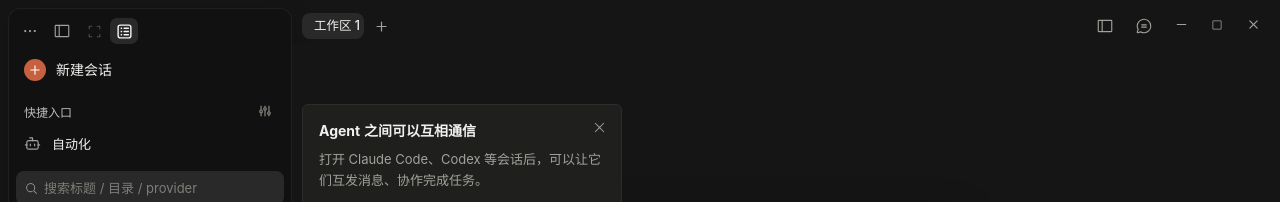
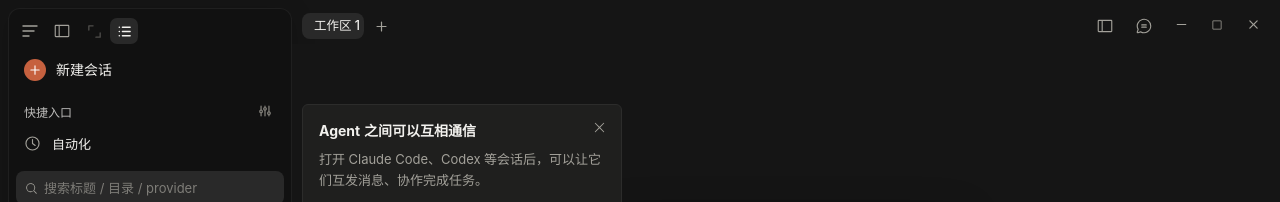
Before and after one commit to token-hunter/CrewVela, a React (Vite) app: page / in a window 1280 px wide. Shown: the top 202 px of the page. Built offline with nearby package versions, Linux system fonts and the light colour scheme.

Commit message:
style(ui): 简化侧栏导航与终端入口图标

```diff
--- a/src/components/AppSidebar.tsx
+++ b/src/components/AppSidebar.tsx
@@ -5,12 +5,8 @@ import { createPortal } from "react-dom";
 import type { ComponentProps, ReactNode } from "react";
 import { ArchiveIcon } from "@phosphor-icons/react/dist/csr/Archive";
 import { BellIcon } from "@phosphor-icons/react/dist/csr/Bell";
-import { BrainIcon } from "@phosphor-icons/react/dist/csr/Brain";
-import { CornersOutIcon } from "@phosphor-icons/react/dist/csr/CornersOut";
 import { CubeIcon } from "@phosphor-icons/react/dist/csr/Cube";
-import { DotsThreeIcon } from "@phosphor-icons/react/dist/csr/DotsThree";
 import { FolderPlusIcon } from "@phosphor-icons/react/dist/csr/FolderPlus";
-import { FolderSimpleIcon } from "@phosphor-icons/react/dist/csr/FolderSimple";
 import { GearSixIcon } from "@phosphor-icons/react/dist/csr/GearSix";
 import { GitBranchIcon } from "@phosphor-icons/react/dist/csr/GitBranch";
 import { GlobeIcon } from "@phosphor-icons/react/dist/csr/Globe";
@@ -24,6 +20,7 @@ import { PaletteIcon } from "@phosphor-icons/react/dist/csr/Palette";
 import { PlusIcon } from "@phosphor-icons/react/dist/csr/Plus";
 import { SidebarSimpleIcon } from "@phosphor-icons/react/dist/csr/SidebarSimple";
 import { SlidersIcon } from "@phosphor-icons/react/dist/csr/Sliders";
+import { TerminalIcon } from "@phosphor-icons/react/dist/csr/Terminal";
 import { TerminalWindowIcon } from "@phosphor-icons/react/dist/csr/TerminalWindow";
 import { TrashIcon } from "@phosphor-icons/react/dist/csr/Trash";
 import { UsersIcon } from "@phosphor-icons/react/dist/csr/Users";
@@ -41,7 +38,9 @@ import claudeIcon from "../assets/claude-color.png";
 import { RUNTIME_LOGOS } from "../runtimeLogos";
 import { SessionList } from "./SessionList";
 import { AutomationIcon } from "./AutomationIcon";
-import { AppToolsMenu } from "./AppToolsMenu";
+import { ProjectManagementIcon } from "./ProjectManagementIcon";
+import { SharedMemoryIcon } from "./SharedMemoryIcon";
+import { AppToolsIcon, AppToolsMenu } from "./AppToolsMenu";
 import { AppHelpDialog } from "./AppHelpDialog";
 import { Modal } from "./ui/Modal";
 import type { AppHelpSection } from "../appHelp";
@@ -65,10 +64,10 @@ const SIDEBAR_SHORTCUT_ICONS: Record<string, () => ReactNode> = {
   appearance: () => <PaletteIcon size={17} />,
   companionship: () => <HeartIcon size={17} />,
   collaboration: () => <UsersIcon size={17} />,
-  projectManagement: () => <FolderSimpleIcon size={17} />,
-  sharedMemory: () => <BrainIcon size={17} />,
+  projectManagement: () => <ProjectManagementIcon size={17} />,
+  sharedMemory: () => <SharedMemoryIcon size={17} />,
   automation: () => <AutomationIcon size={17} />,
-  quickCommands: () => <TerminalWindowIcon size={17} />,
+  quickCommands: () => <TerminalIcon size={17} aria-hidden="true" />,
   browserControl: () => <GlobeIcon size={17} />,
   skills: () => <ScrollIcon size={17} weight="regular" />,
   archivedSessions: () => <ArchiveIcon size={17} />,
@@ -225,7 +224,7 @@ export function AppSidebar(props: Props) {
               }
             }}
           >
-            <DotsThreeIcon size={18} weight="bold" />
+            <AppToolsIcon />
           </button>
           <button
             type="button"
@@ -245,7 +244,9 @@ export function AppSidebar(props: Props) {
               aria-pressed={props.viewFocused}
               onClick={props.onFocusView}
             >
-              <CornersOutIcon size={17} />
+              <svg width="17" height="17" viewBox="0 0 24 24" fill="none" stroke="currentColor" strokeWidth="1.85" strokeLinecap="round" strokeLinejoin="round" aria-hidden="true" focusable="false">
+                <path d="M4 10V4h6M14 20h6v-6" />
+              </svg>
             </button>
             <button
               className={props.viewFocused ? "" : "active"}
@@ -255,12 +256,11 @@ export function AppSidebar(props: Props) {
               aria-pressed={!props.viewFocused}
               onClick={props.onOverviewView}
             >
-              <svg width="17" height="17" viewBox="0 0 24 24" fill="none" stroke="currentColor" strokeWidth="2" aria-hidden="true" focusable="false">
-                <rect x="3" y="3" width="18" height="18" rx="3" />
-                <rect x="6.5" y="6.4" width="2.2" height="2.2" rx="0.5" fill="currentColor" stroke="none" />
-                <rect x="6.5" y="10.9" width="2.2" height="2.2" rx="0.5" fill="currentColor" stroke="none" />
-                <rect x="6.5" y="15.4" width="2.2" height="2.2" rx="0.5" fill="currentColor" stroke="none" />
-                <path d="M11.5 7.5H17.5M11.5 12H17.5M11.5 16.5H17.5" strokeLinecap="round" />
+              <svg width="17" height="17" viewBox="0 0 24 24" fill="none" aria-hidden="true" focusable="false">
+                <circle cx="4.7" cy="6" r="1.12" fill="currentColor" />
+                <circle cx="4.7" cy="12" r="1.12" fill="currentColor" />
+                <circle cx="4.7" cy="18" r="1.12" fill="currentColor" />
+                <path d="M9 6h11M9 12h11M9 18h11" stroke="currentColor" strokeWidth="1.85" strokeLinecap="round" />
               </svg>
             </button>
           </span>
--- a/src/components/AppToolsMenu.tsx
+++ b/src/components/AppToolsMenu.tsx
@@ -1,6 +1,6 @@
 import { useEffect, useLayoutEffect, useRef, useState, type RefObject, type KeyboardEvent } from "react";
 import { createPortal } from "react-dom";
-import { CaretRight, Question, ShieldCheck, ArrowClockwise, Info, Eye, CornersOut, CornersIn, DotsThree, GearSix } from "@phosphor-icons/react";
+import { CaretRight, Question, ShieldCheck, ArrowClockwise, Info, Eye, CornersOut, CornersIn, GearSix } from "@phosphor-icons/react";
 import type { AppHelpSection } from "../appHelp";
 import type { AppViewMenuProps } from "../appView";
 import { AppHelpDialog } from "./AppHelpDialog";
@@ -16,6 +16,14 @@ interface Props {
 }
 type Section = "view" | "help";
 const menuItems = (root: HTMLElement | null) => root ? [...root.querySelectorAll<HTMLButtonElement>('button[role^="menuitem"]:not(:disabled)')] : [];
+
+export function AppToolsIcon() {
+  return (
+    <svg width="18" height="18" viewBox="0 0 18 18" fill="none" aria-hidden="true">
+      <path d="M2 4h14 M2 9h11 M2 14h6" stroke="currentColor" strokeWidth="1.4" strokeLinecap="round" />
+    </svg>
+  );
+}
 
 export function AppToolsMenu(props: Props) {
   const root = useRef<HTMLDivElement>(null), sectionMenu = useRef<HTMLDivElement>(null);
@@ -119,7 +127,7 @@ export function CollapsedAppTools({ view, onSettings }: { view?: AppViewMenuProp
   const [open, setOpen] = useState(false);
   const [help, setHelp] = useState<AppHelpSection | null>(null);
   return <>
-    <button ref={trigger} type="button" className="workspace-sidebar-expand" aria-label="更多工具" title="更多工具" aria-haspopup="menu" aria-expanded={open} onClick={()=>setOpen(current=>!current)}><DotsThree size={18} weight="bold" /></button>
+    <button ref={trigger} type="button" className="workspace-sidebar-expand" aria-label="更多工具" title="更多工具" aria-haspopup="menu" aria-expanded={open} onClick={()=>setOpen(current=>!current)}><AppToolsIcon /></button>
     {open && <AppToolsMenu trigger={trigger} view={view} onClose={()=>setOpen(false)} onHelp={setHelp} onSettings={onSettings} />}
     {help && <AppHelpDialog key={help} section={help} onClose={()=>setHelp(null)} />}
   </>;
--- a/src/components/AutomationIcon.tsx
+++ b/src/components/AutomationIcon.tsx
@@ -12,12 +12,14 @@ export function AutomationIcon({ size = 17, className }: Props) {
       height={size}
       viewBox="0 0 24 24"
       fill="none"
+      stroke="currentColor"
+      strokeWidth="1.6"
+      strokeLinecap="round"
+      strokeLinejoin="round"
       xmlns="http://www.w3.org/2000/svg"
     >
-      <path d="M12 8V4H8" stroke="currentColor" strokeWidth="1.7" strokeLinecap="round" strokeLinejoin="round" />
-      <rect x="4" y="8" width="16" height="12" rx="2.5" stroke="currentColor" strokeWidth="1.7" />
-      <path d="M2 14H4M20 14H22" stroke="currentColor" strokeWidth="1.7" strokeLinecap="round" />
-      <path d="M9 13V15M15 13V15" stroke="currentColor" strokeWidth="1.7" strokeLinecap="round" />
+      <circle cx="12" cy="12" r="9.25" />
+      <path d="M12 6.5V12l3.75 2.75" />
     </svg>
   );
 }
--- /dev/null
+++ b/src/components/ProjectManagementIcon.tsx
@@ -0,0 +1,17 @@
+export function ProjectManagementIcon({ size = 16 }: { size?: number }) {
+  return (
+    <svg
+      aria-hidden="true"
+      width={size}
+      height={size}
+      viewBox="0 0 24 24"
+      fill="none"
+      stroke="currentColor"
+      strokeWidth="1.6"
+      strokeLinecap="round"
+      strokeLinejoin="round"
+    >
+      <path d="M8.5 4h7M6.5 7.5h11M4 11h16l-1.3 8.3a1.7 1.7 0 0 1-1.7 1.4H7a1.7 1.7 0 0 1-1.7-1.4L4 11Z" />
+    </svg>
+  );
+}
--- a/src/components/QuickCommandCenter.tsx
+++ b/src/components/QuickCommandCenter.tsx
@@ -5,7 +5,7 @@ import { MagnifyingGlassIcon } from "@phosphor-icons/react/dist/csr/MagnifyingGl
 import { StarIcon } from "@phosphor-icons/react/dist/csr/Star";
 import { PlusIcon } from "@phosphor-icons/react/dist/csr/Plus";
 import { XIcon } from "@phosphor-icons/react/dist/csr/X";
-import { TerminalWindowIcon } from "@phosphor-icons/react/dist/csr/TerminalWindow";
+import { TerminalIcon } from "@phosphor-icons/react/dist/csr/Terminal";
 import { ChatCircleIcon } from "@phosphor-icons/react/dist/csr/ChatCircle";
 import { GearSixIcon } from "@phosphor-icons/react/dist/csr/GearSix";
 import { FolderIcon } from "@phosphor-icons/react/dist/csr/Folder";
@@ -205,7 +205,7 @@ export function QuickCommandCenter({ sessions, providers, context = {}, manage =
       <nav className="quick-center-list" aria-label="指令列表" aria-busy={loading}>
         {!catalogPending && !filtered.length && <p className="quick-center-empty">{query ? "没有匹配的指令" : tab === "favorites" ? "暂无收藏，可在全部指令中点击星标。" : "暂无记录"}</p>}
         {filtered.map(c => <div className={`quick-center-list-row${draft.id === c.id ? " selected" : ""}`} key={c.id}>
-          <button type="button" disabled={busy} aria-pressed={draft.id === c.id} onClick={() => choose(c)}>{c.action === "launch" ? <TerminalWindowIcon size={19} /> : <ChatCircleIcon size={19} />}<span>{c.title}<small>{c.id.startsWith("custom:") ? "自定义" : c.action === "launch" ? c.providerId ? "已配置 Provider" : "本地配置" : ACTION_LABELS[c.action]}</small></span></button>
+          <button type="button" disabled={busy} aria-pressed={draft.id === c.id} onClick={() => choose(c)}>{c.action === "launch" ? <TerminalIcon size={19} aria-hidden="true" /> : <ChatCircleIcon size={19} />}<span>{c.title}<small>{c.id.startsWith("custom:") ? "自定义" : c.action === "launch" ? c.providerId ? "已配置 Provider" : "本地配置" : ACTION_LABELS[c.action]}</small></span></button>
           <button type="button" className="quick-center-favorite" aria-label={`${settings.favorites.includes(c.id) ? "取消收藏" : "收藏"} ${c.title}`} aria-pressed={settings.favorites.includes(c.id)} disabled={busy || !!storageError} onClick={() => mutateSettings(s => ({ ...s, favorites: s.favorites.includes(c.id) ? s.favorites.filter(i => i !== c.id) : [...s.favorites, c.id] }))}><StarIcon size={17} weight={settings.favorites.includes(c.id) ? "fill" : "regular"} /></button>
         </div>)}
         {catalogPending && <p className="quick-center-loading" role="status" aria-label="正在检测本机 Agent 与已配置服务">正在检测本机 Agent 与已配置服务…</p>}
--- a/src/components/RightSidebarActivityBar.tsx
+++ b/src/components/RightSidebarActivityBar.tsx
@@ -1,7 +1,7 @@
 import { CaretRightIcon } from "@phosphor-icons/react/dist/csr/CaretRight";
 import { FolderSimpleIcon } from "@phosphor-icons/react/dist/csr/FolderSimple";
 import { GitBranchIcon } from "@phosphor-icons/react/dist/csr/GitBranch";
-import { TerminalWindowIcon } from "@phosphor-icons/react/dist/csr/TerminalWindow";
+import { TerminalIcon } from "@phosphor-icons/react/dist/csr/Terminal";
 import { isTerminalShell, terminalShells, shellLabel } from "../platform";
 import type { RightSidebarStartStyle, TerminalShell } from "../types";
 import { useEffect, useRef } from "react";
@@ -42,7 +42,7 @@ function ResourceIcon({ id }: { id: string }) {
   if (id === "browser") return <GlobeIcon size={16} />;
   if (id === "git") return <GitBranchIcon size={16} weight="regular" />;
   if (id === "multi_agent") return <RobotIcon size={16} />;
-  if (id === "terminal") return <TerminalWindowIcon size={16} />;
+  if (id === "terminal") return <TerminalIcon size={16} aria-hidden="true" />;
   return <HouseIcon size={16} />;
 }
 export function RightSidebarActivityBar(props: Props) {
@@ -128,7 +128,7 @@ export function RightSidebarStart({
     <nav className="right-sidebar-start right-sidebar-start--minimal" aria-label="工作区工具" data-workspace-root={root ?? undefined} data-start-style="minimal">
       <div className="right-sidebar-start-tools">
         <button type="button" disabled={!root} title="浏览工作区文件" onClick={() => onOpenTool("files")}><i className="right-sidebar-start-icon" aria-hidden="true"><FolderSimpleIcon size={17} /></i><span>文件</span><i className="right-sidebar-start-arrow-pill" aria-hidden="true"><CaretRightIcon className="right-sidebar-start-arrow" size={14} /></i></button>
-        <button type="button" disabled={!root} title={`在当前工作区运行 ${shellLabel(terminalShells()[0])}`} onClick={() => onOpenTool(terminalShells()[0])}><i className="right-sidebar-start-icon" aria-hidden="true"><TerminalWindowIcon size={17} /></i><span>终端</span><i className="right-sidebar-start-arrow-pill" aria-hidden="true"><CaretRightIcon className="right-sidebar-start-arrow" size={14} /></i></button>
+        <button type="button" disabled={!root} title={`在当前工作区运行 ${shellLabel(terminalShells()[0])}`} onClick={() => onOpenTool(terminalShells()[0])}><i className="right-sidebar-start-icon" aria-hidden="true"><TerminalIcon size={17} /></i><span>终端</span><i className="right-sidebar-start-arrow-pill" aria-hidden="true"><CaretRightIcon className="right-sidebar-start-arrow" size={14} /></i></button>
         <button type="button" title="打开网页或搜索内容" onClick={() => onOpenTool("browser")}><i className="right-sidebar-start-icon" aria-hidden="true"><GlobeIcon size={17} /></i><span>浏览器</span><i className="right-sidebar-start-arrow-pill" aria-hidden="true"><CaretRightIcon className="right-sidebar-start-arrow" size={14} /></i></button>
         <button type="button" title="查看 Git 更改与提交记录" onClick={() => onOpenTool("git")}><i className="right-sidebar-start-icon" aria-hidden="true"><GitBranchIcon size={17} weight="regular" /></i><span>Git</span><i className="right-sidebar-start-arrow-pill" aria-hidden="true"><CaretRightIcon className="right-sidebar-start-arrow" size={14} /></i></button>
         <button type="button" title="协调智能体任务与协作进度" onClick={() => onOpenTool("multi_agent")}><i className="right-sidebar-start-icon" aria-hidden="true"><RobotIcon size={17} /></i><span>多智能体</span><i className="right-sidebar-start-arrow-pill" aria-hidden="true"><CaretRightIcon className="right-sidebar-start-arrow" size={14} /></i></button>
--- a/src/components/RightSidebarStartCreative.tsx
+++ b/src/components/RightSidebarStartCreative.tsx
@@ -5,7 +5,7 @@ import { GitBranchIcon } from "@phosphor-icons/react/dist/csr/GitBranch";
 import { GlobeIcon } from "@phosphor-icons/react/dist/csr/Globe";
 import { PaletteIcon } from "@phosphor-icons/react/dist/csr/Palette";
 import { RobotIcon } from "@phosphor-icons/react/dist/csr/Robot";
-import { TerminalWindowIcon } from "@phosphor-icons/react/dist/csr/TerminalWindow";
+import { TerminalIcon } from "@phosphor-icons/react/dist/csr/Terminal";
 import { useEffect, useRef, useState } from "react";
 import type { CSSProperties, PointerEvent as ReactPointerEvent, ReactNode } from "react";
 import {
@@ -161,7 +161,7 @@ export function RightSidebarStartCreative({
       title: `在当前工作区运行 ${shellLabel(defaultShell)}`,
       disabled: !root,
       accentColor: "#5fbf77",
-      icon: <TerminalWindowIcon size={17} />,
+      icon: <TerminalIcon size={17} />,
     },
     {
       key: "browser",
--- /dev/null
+++ b/src/components/SharedMemoryIcon.tsx
@@ -0,0 +1,17 @@
+export function SharedMemoryIcon({ size = 16 }: { size?: number }) {
+  return (
+    <svg
+      aria-hidden="true"
+      width={size}
+      height={size}
+      viewBox="0 0 24 24"
+      fill="none"
+      stroke="currentColor"
+      strokeWidth="1.6"
+      strokeLinecap="round"
+      strokeLinejoin="round"
+    >
+      <path d="M12 4.5C9.4 1.8 5.2 3.6 4.9 7.3C2 8.7 1.4 12.2 3.7 14.7C3 18.2 6 21.5 9.2 20.7C10.4 20.4 11.4 19.8 12 18.9C12.6 19.8 13.6 20.4 14.8 20.7C18 21.5 21 18.2 20.3 14.7C22.6 12.2 22 8.7 19.1 7.3C18.8 3.6 14.6 1.8 12 4.5ZM12 4.5v14.4" />
+    </svg>
+  );
+}
```
Also changed, not shown: src/components/SettingsDialog.tsx (+6 -6 lines), 1 other file (tests, documents, lock files or other folders).
